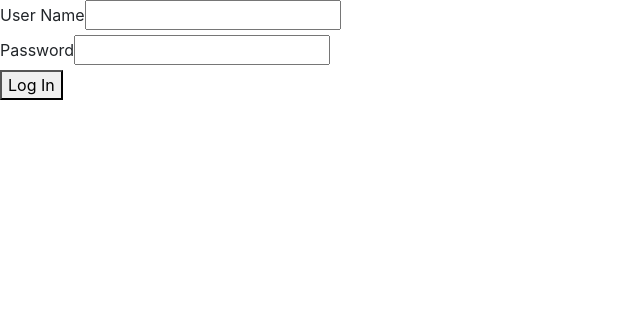
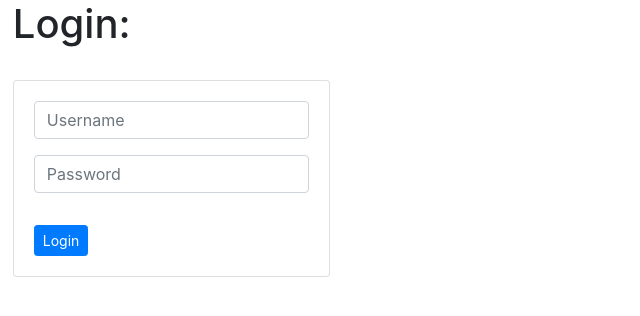
Before and after one commit to Saqifur-Rahman/Bank_of_React, a React (Create React App) app in the folder bank-of-react/: page /login in a window 1280 px wide. Shown: the top 316 px of the page, without its empty margins (0-640 px from the left). Built offline with nearby package versions, Linux system fonts and the light colour scheme; no server answers.

Commit message:
login ui changed

```diff
--- a/bank-of-react/src/components/Login.js
+++ b/bank-of-react/src/components/Login.js
@@ -1,5 +1,6 @@
 import React, { Component } from 'react'
 import { Redirect } from 'react-router-dom'
+import { Card, Form, Col, Button } from 'react-bootstrap';
 
 class LogIn extends Component {
   constructor () {
@@ -34,18 +35,45 @@ class LogIn extends Component {
     }
 
     return (
-      <div>
-        <form onSubmit={this.handleSubmit}>
-          <div>
-            <label htmlFor="userName">User Name</label>
-            <input type="text" name="userName" onChange={this.handleChange} value={this.state.user.userName} />
-          </div>
-          <div>
-            <label htmlFor="password">Password</label>
-            <input type="password" name="password" />
-          </div>
-          <button>Log In</button>
-        </form>
+      <div style={{marginLeft: '1%'}}>
+        <h1>Login:</h1>
+        <br />
+
+        {/* Form for mock Sign in */}
+        <Card style={{width: '25%'}}>
+          <Card.Body>
+            <Form onSubmit={this.handleSubmit}>
+              <Form.Row>
+                <Col>
+                  <Form.Group className="mb-3" controlId="userName">
+                    <Form.Control
+                      type="text"
+                      placeholder="Username"
+                      name="userName"
+                      onChange={this.handleChange}
+                      value={this.state.user.userName}
+                    />
+                  </Form.Group>
+                </Col>
+              </Form.Row>
+              <Form.Row>
+                <Col>
+                  <Form.Group className="mb-3" controlId="password">
+                    <Form.Control
+                      type="password"
+                      placeholder="Password"
+                      name="password"
+                    />
+                  </Form.Group>
+                </Col>
+              </Form.Row>
+              <Button variant="primary mt-3" size="sm" type="submit">
+                  Login
+              </Button>
+            </Form>
+          </Card.Body>
+        </Card>
+
       </div>
     )
   }
```
